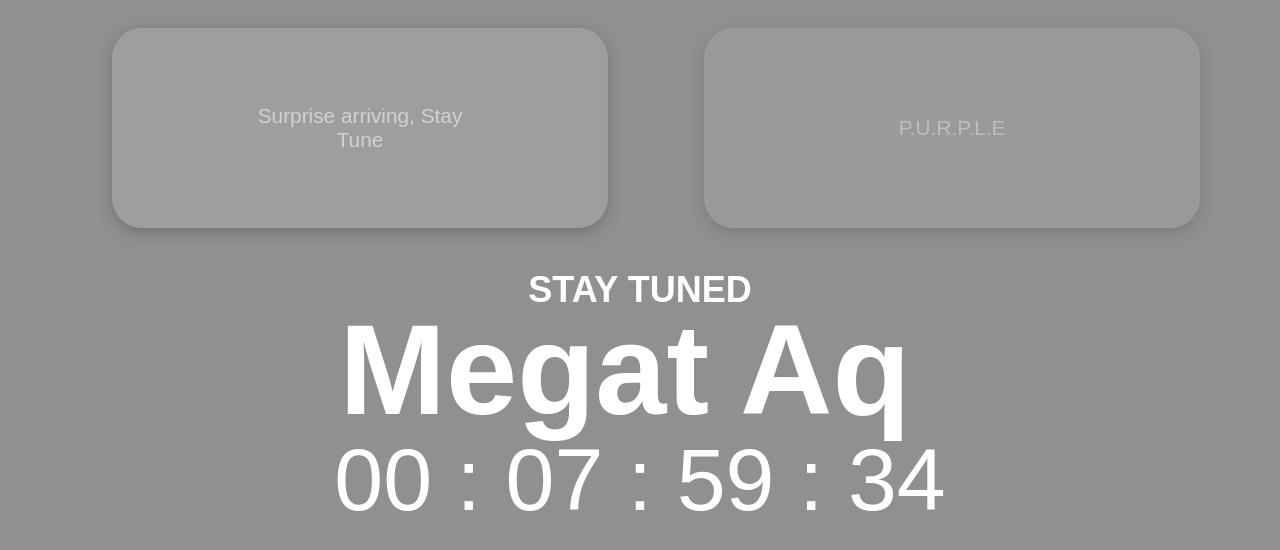
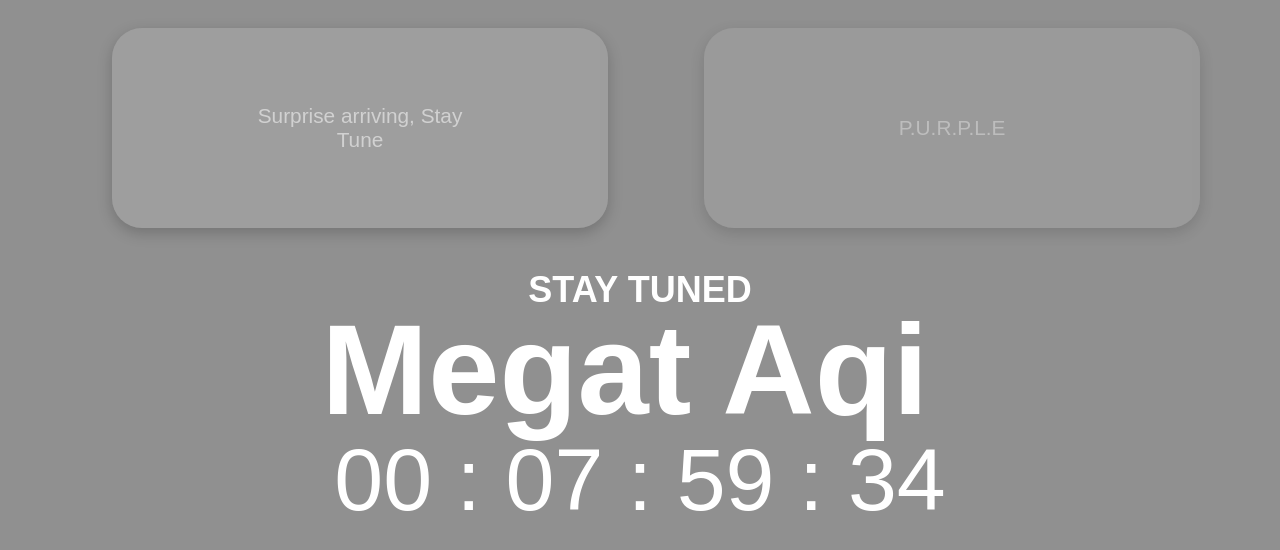
Before and after one commit to MegatHilmi/HappyBirthday, a plain HTML site: page index.html in a window 1280 px wide. Drawn offline with Linux system fonts and the light colour scheme; files whose address does not match are found by name.

Commit message:
Update index.html

```diff
--- a/index.html
+++ b/index.html
@@ -11,7 +11,7 @@
     <header>
         <div class="content">
             <h1>STAY TUNED</h1>
-            <h2>Megat Aq</h2>
+            <h2>Megat Aqi</h2>
             <div class="countdown">00 : 00 : 00 : 00</div>
         </div>
         <div class="container">
```
